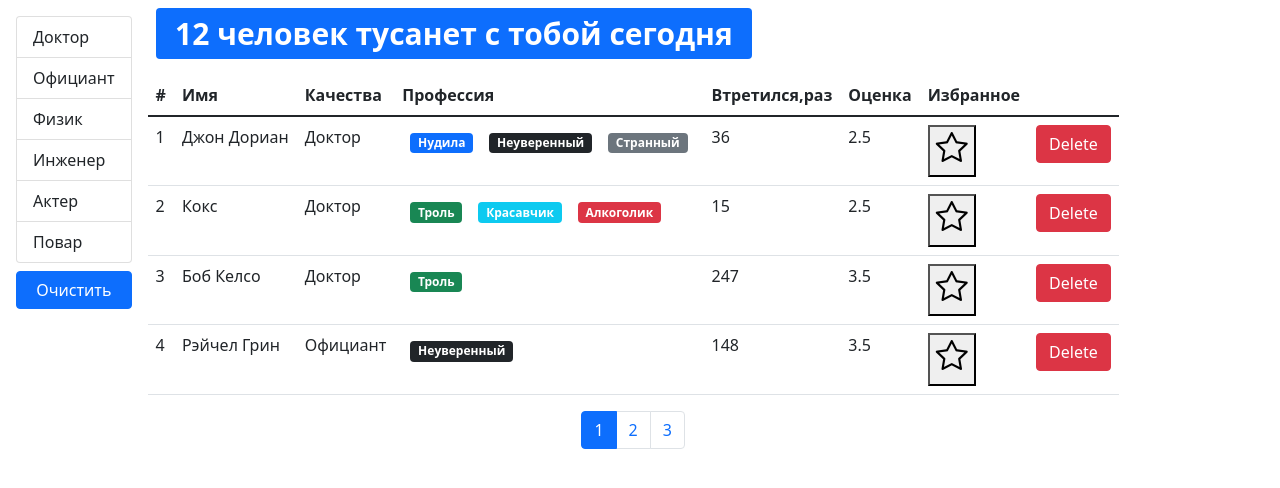
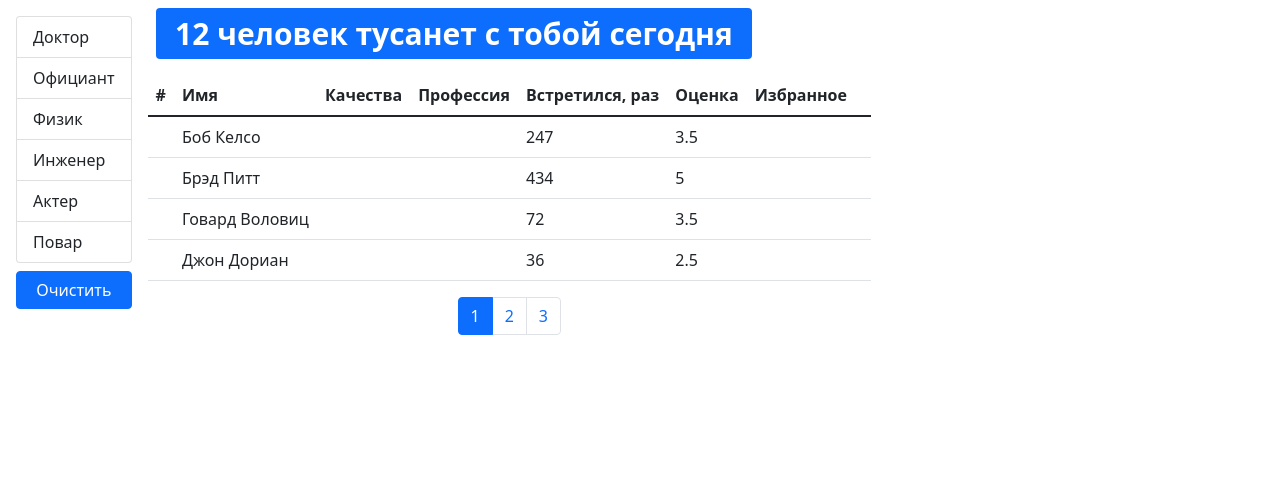
Before and after one commit to annieareyouokay/fast_company, a React (Create React App) app: page / in a window 1280 px wide. Shown: the top 488 px of the page. Built offline with nearby package versions, Linux system fonts and the light colour scheme.

Commit message:
refactored users table

```diff
--- a/src/app/app.jsx
+++ b/src/app/app.jsx
@@ -38,7 +38,7 @@ const App = () => {
       <Users
         users={users}
         handleDelete={handleDelete}
-        handleToogleBookmark={handleToggleBookmark}
+        handleToggleBookmark={handleToggleBookmark}
       />
     )
   );
--- /dev/null
+++ b/src/app/components/tableBody.jsx
@@ -0,0 +1,23 @@
+import React from 'react';
+import PropTypes from 'prop-types';
+
+const TableBody = ({ data, columns }) => {
+  return (
+    <tbody>
+      {data.map((item) => (
+        <tr key={item._id}>
+          {Object.keys(columns).map((column) => (
+            <td key={column}>{item[columns[column].path]}</td>
+          ))}
+        </tr>
+      ))}
+    </tbody>
+  );
+};
+
+TableBody.propTypes = {
+  data: PropTypes.array.isRequired,
+  columns: PropTypes.object.isRequired
+};
+
+export default TableBody;
--- /dev/null
+++ b/src/app/components/tableHeader.jsx
@@ -0,0 +1,43 @@
+import React from 'react';
+import PropTypes from 'prop-types';
+
+const TableHeader = ({ onSort, selectedSort, columns }) => {
+  const handleSort = (item) => {
+    if (selectedSort.path === item) {
+      onSort({
+        ...selectedSort,
+        order: selectedSort.order === 'asc' ? 'desc' : 'asc'
+      });
+    } else {
+      onSort({ path: item, order: 'asc' });
+    }
+  };
+
+  return (
+    <thead>
+      <tr>
+        {Object.keys(columns).map((column) => (
+          <th
+            key={column}
+            onClick={
+              columns[column].path
+                ? () => handleSort(columns[column].path)
+                : undefined
+            }
+            scope="col"
+            role={columns[column].path ? 'button' : ''}
+          >
+            {columns[column].name}
+          </th>
+        ))}
+      </tr>
+    </thead>
+  );
+};
+
+TableHeader.propTypes = {
+  onSort: PropTypes.func.isRequired,
+  selectedSort: PropTypes.object.isRequired,
+  columns: PropTypes.object.isRequired
+};
+export default TableHeader;
--- a/src/app/components/users.jsx
+++ b/src/app/components/users.jsx
@@ -6,11 +6,13 @@ import UsersTable from './usersTable';
 import { paginate } from '../utils/paginate';
 import api from '../api';
 import PropTypes from 'prop-types';
+import _ from 'lodash';
 
-const Users = ({ users, handleToogleBookmark, handleDelete }) => {
+const Users = ({ users, handleToggleBookmark, handleDelete }) => {
   const [currentPage, setCurrentPage] = useState(1);
   const [selectedProf, setSelectedProf] = useState();
   const [professions, setProfessions] = useState();
+  const [sortBy, setSortBy] = useState({ iter: 'name', order: 'asc' });
 
   useEffect(() => {
     api.professions.fetchAll().then((data) => {
@@ -35,14 +37,15 @@ const Users = ({ users, handleToogleBookmark, handleDelete }) => {
   };
 
   const handleSort = (item) => {
-    console.log('sorted');
+    setSortBy(item);
   };
 
   const pageSize = 4;
   const filteredUsers = selectedProf
     ? users.filter((user) => user.profession._id === selectedProf._id)
     : users;
-  const userCrop = paginate(filteredUsers, currentPage, pageSize);
+  const sortedUsers = _.orderBy(filteredUsers, [sortBy.iter], [sortBy.order]);
+  const userCrop = paginate(sortedUsers, currentPage, pageSize);
 
   return (
     <div className="d-flex">
@@ -59,16 +62,17 @@ const Users = ({ users, handleToogleBookmark, handleDelete }) => {
         </div>
       )}
       <div className="d-flex flex-column">
-        {<SearchStatus length={filteredUsers.length} />}
+        {<SearchStatus length={sortedUsers.length} />}
         <UsersTable
           users={userCrop}
           handleDelete={handleDelete}
-          handleToogleBookmark={handleToogleBookmark}
+          handleToggleBookmark={handleToggleBookmark}
           onSort={handleSort}
+          selectedSort={sortBy}
         />
         <div className="d-flex justify-content-center">
           <Pagination
-            itemsCount={filteredUsers.length}
+            itemsCount={sortedUsers.length}
             pageSize={pageSize}
             currentPage={currentPage}
             onPageChange={handlePageChange}
@@ -100,7 +104,7 @@ Users.propTypes = {
       bookmark: PropTypes.bool.isRequired
     })
   ).isRequired,
-  handleToogleBookmark: PropTypes.func.isRequired,
+  handleToggleBookmark: PropTypes.func.isRequired,
   handleDelete: PropTypes.func.isRequired
 };
 
--- a/src/app/components/usersTable.jsx
+++ b/src/app/components/usersTable.jsx
@@ -1,33 +1,44 @@
 import React from 'react';
 import PropTypes from 'prop-types';
-import User from './user';
+import TableHeader from './tableHeader';
+import TableBody from './tableBody';
 
-const UsersTable = ({ users, handleDelete, handleToogleBookmark, onSort }) => {
+const UsersTable = ({
+  users,
+  handleDelete,
+  handleToggleBookmark,
+  onSort,
+  selectedSort
+}) => {
+  const columns = {
+    counter: { name: '#' },
+    name: { path: 'name', name: 'Имя' },
+    qualities: { name: 'Качества' },
+    professions: { path: 'profession.name', name: 'Профессия' },
+    completedMeetings: { path: 'completedMeetings', name: 'Встретился, раз' },
+    rate: { path: 'rate', name: 'Оценка' },
+    bookmark: { path: 'bookmark', name: 'Избранное' },
+    delete: {}
+  };
   return (
     <table className="table">
-      <thead>
-        <tr>
-          <th scope="col">#</th>
-          <th onClick={() => onSort('name')} scope="col" role='button'>Имя</th>
-          <th scope="col">Качества</th>
-          <th onClick={() => onSort('professions.name')} scope="col" role='button'>Профессия</th>
-          <th onClick={() => onSort('completedMeetings')} scope="col" role='button'>Втретился,раз</th>
-          <th onClick={() => onSort('rate')} scope="col" role='button'>Оценка</th>
-          <th onClick={() => onSort('bookmark')} scope="col" role='button'>Избранное</th>
-          <th scope="col" />
-        </tr>
-      </thead>
-      <tbody>
+      <TableHeader
+        onSort={onSort}
+        selectedSort={selectedSort}
+        columns={columns}
+      />
+      <TableBody columns={columns} data={users} />
+      {/* <tbody>
         {users.map((user, index) => (
           <User
             key={user._id}
             count={index}
             {...user}
             handleDelete={() => handleDelete(user._id)}
-            handleToogleBookmark={() => handleToogleBookmark(user._id)}
+            handleToogleBookmark={() => handleToggleBookmark(user._id)}
           />
         ))}
-      </tbody>
+      </tbody> */}
     </table>
   );
 };
@@ -35,8 +46,9 @@ const UsersTable = ({ users, handleDelete, handleToogleBookmark, onSort }) => {
 UsersTable.propTypes = {
   users: PropTypes.array.isRequired,
   handleDelete: PropTypes.func.isRequired,
-  handleToogleBookmark: PropTypes.func.isRequired,
-  onSort: PropTypes.func.isRequired
+  handleToggleBookmark: PropTypes.func.isRequired,
+  onSort: PropTypes.func.isRequired,
+  selectedSort: PropTypes.object.isRequired
 };
 
 export default UsersTable;
```
